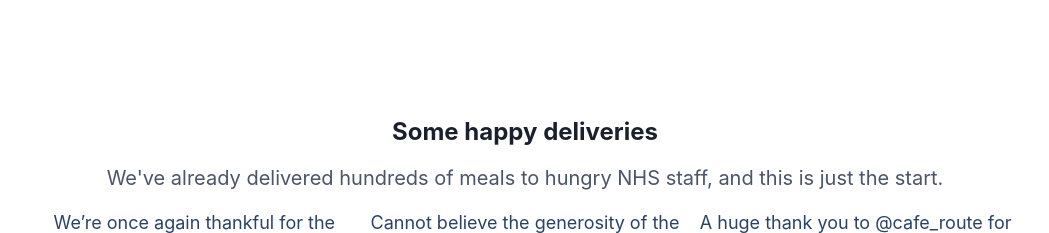
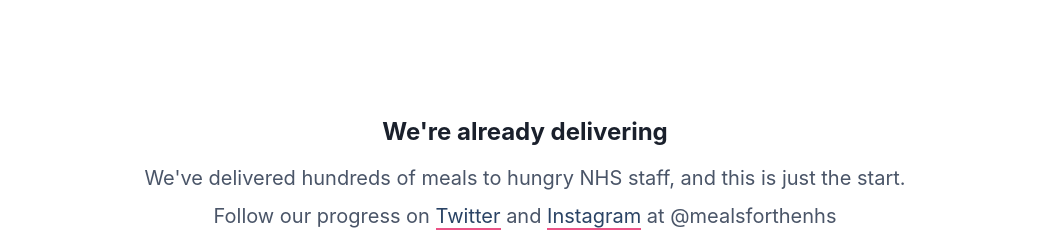
Before and after one commit to Meals-for-the-NHS/meals-for-the-nhs, an Eleventy site: page site/index.njk in a window 1280 px wide. Shown: the part 1163-1396 px from the top of the page, without its empty margins (115-1164 px from the left). Built offline with nearby package versions, Linux system fonts and the light colour scheme; Eleventy itself is replaced by a stand-in of ours; files that its build step writes are made by us from their sources; a script that the page names is missing.

Commit message:
tweak tweets section

```diff
--- a/site/includes/components/tweets.njk
+++ b/site/includes/components/tweets.njk
@@ -1,6 +1,7 @@
 <div class="container md:w-4/5 mx-auto justify-center text-center px-4 py-6 md:py-8">
-    <h3 class="text-2xl md:text-4xl mb-4">Some happy deliveries</h3>
-    <p class="text-lg md:text-xl text-gray-700 pb-4">We've already delivered hundreds of meals to hungry NHS staff, and this is just the start.</p>
+    <h3 class="text-2xl md:text-4xl mb-4">We're already delivering</h3>
+    <p class="text-lg md:text-xl text-gray-700 pb-2">We've delivered hundreds of meals to hungry NHS staff, and this is just the start.</p>
+    <p class="text-lg md:text-xl text-gray-700 pb-4">Follow our progress on <a href="https://twitter.com/mealsforthenhs">Twitter</a> and <a href="https://instagram.com/mealsforthenhs">Instagram</a> at @mealsforthenhs</p>
     <div class="flex lg:justify-center overflow-auto">
         <div class="w-full lg:w-1/3">
             <div class="flex justify-center p-4">
```
